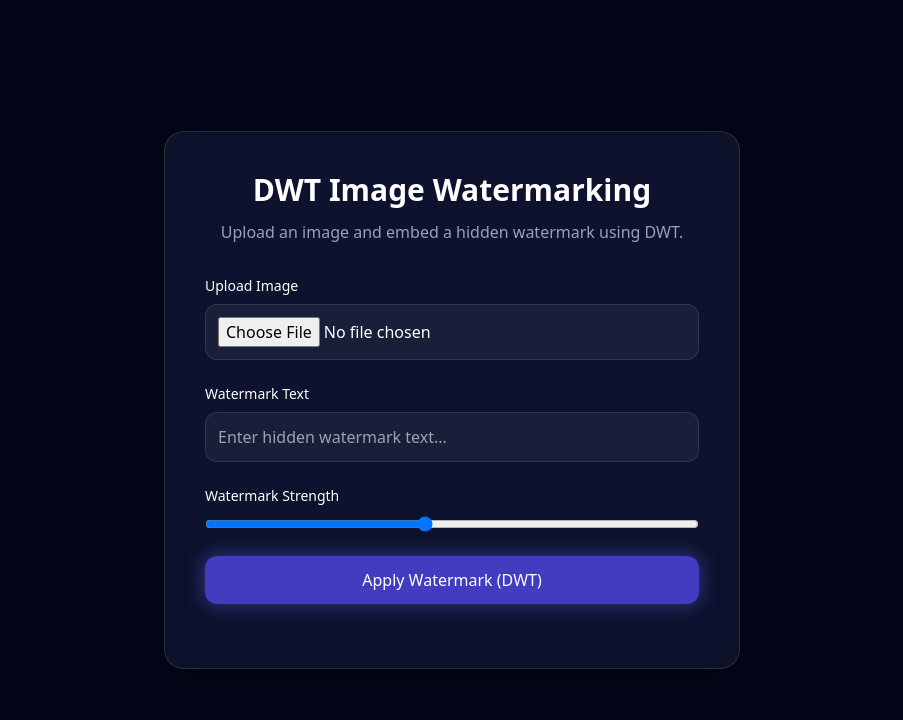
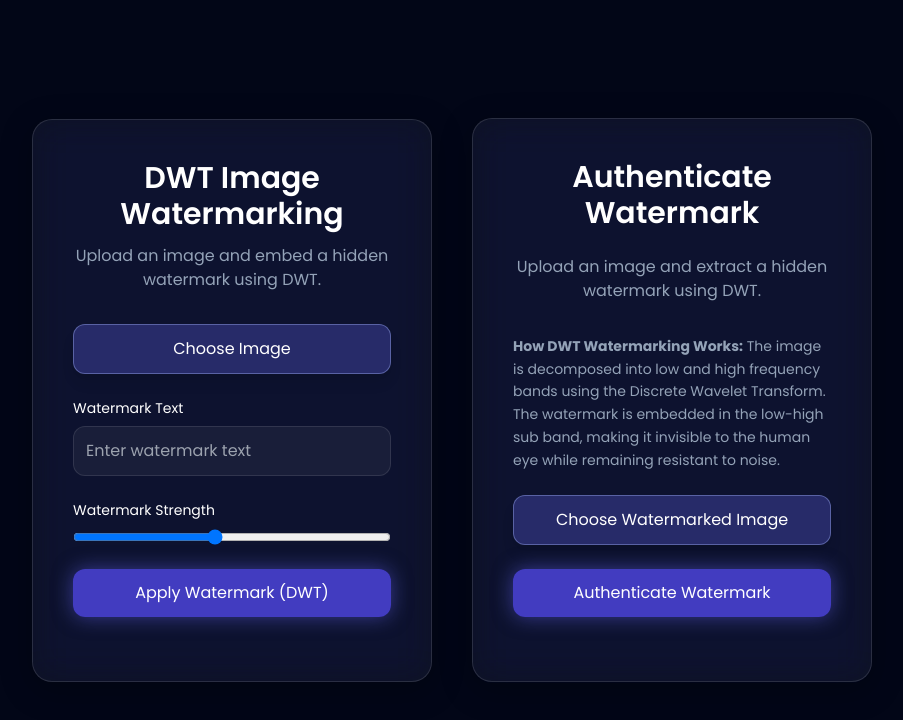
Before and after one commit to n1o5/invisible-watermarking, a plain HTML site: page index.html in a window 1280 px wide. Shown: the whole page, without its empty margins (188-1091 px from the left). Drawn offline with nearby package versions, Linux system fonts and the light colour scheme; files whose address does not match are found by name.

Commit message:
index.html

```diff
--- a/index.html
+++ b/index.html
@@ -6,8 +6,14 @@
 
   <!-- Tailwind CDN -->
   <script src="https://cdn.tailwindcss.com"></script>
+<link href="https://fonts.googleapis.com/css2?family=Poppins:wght@300;400;500;600;700&display=swap" rel="stylesheet">
 
   <style>
+      body {
+    font-family: 'Poppins', sans-serif;
+  }
+
+
     .glass {
       background: rgba(255, 255, 255, 0.05);
       backdrop-filter: blur(18px) saturate(180%);
@@ -16,14 +22,28 @@
       box-shadow: 0 8px 32px rgba(0, 0, 0, 0.25);
     }
 
+    @keyframes shake {
+      0%, 100% { transform: translateX(0); }
+      20% { transform: translateX(-6px); }
+      40% { transform: translateX(6px); }
+      60% { transform: translateX(-4px); }
+      80% { transform: translateX(4px); }
+    }
 
+    .shake {
+      animation: shake 0.3s ease-in-out;
+    }
   </style>
+
 </head>
 
 <body class="min-h-screen bg-slate-950 text-white">
 
-  <main class="flex justify-center items-center min-h-screen px-4">
-    <div class="glass p-10 max-w-xl w-full">
+  <!-- OUTER FLEX CONTAINER -->
+  <main class="min-h-screen px-4 flex justify-center items-center gap-10">
+
+    <!-- LEFT PANEL — EMBEDDING -->
+    <div id="embedCard" class="glass p-10 w-[400px]">
 
       <h1 class="text-3xl font-semibold mb-3 text-center">
         DWT Image Watermarking
@@ -33,20 +53,27 @@
       </p>
 
       <!-- Upload -->
-      <label class="block text-sm mb-2">Upload Image</label>
-      <input id="imageInput" type="file" accept="image/*"
-             class="w-full p-3 rounded-xl bg-white/5 border border-white/10 mb-6">
+      <label for="imageInput"
+       class="cursor-pointer w-full block text-center py-3 rounded-xl
+              bg-indigo-500/30 border border-indigo-300/40 text-white
+              hover:bg-indigo-500/50 transition shadow-lg mb-6">
+        Choose Image
+      </label>
+      <input id="imageInput" type="file" accept="image/*" class="hidden">
 
       <!-- Watermark text -->
       <label class="block text-sm mb-2">Watermark Text</label>
       <input id="wmText" type="text"
-             placeholder="Enter hidden watermark text..."
+             placeholder="Enter watermark text"
              class="w-full p-3 rounded-xl bg-white/5 border border-white/10 mb-6">
 
       <!-- Strength -->
       <label class="block text-sm mb-2">Watermark Strength </label>
       <input id="alpha" type="range" min="1" max="10" value="5"
              class="w-full mb-6">
+
+      <!-- Error message -->
+      <p id="embedError" class="text-red-400 text-sm font-medium mb-4 hidden"></p>
 
       <!-- Apply Button -->
       <button id="applyBtn"
@@ -68,6 +95,54 @@
       </div>
 
     </div>
+
+    <!-- RIGHT PANEL — AUTHENTICATION -->
+    <div id="authCard" class="glass p-10 w-[400px] flex flex-col justify-between">
+
+      <div>
+        <h2 class="text-3xl font-semibold mb-6 text-center">Authenticate Watermark</h2>
+        <p class="text-slate-400 mb-8 text-center">
+          Upload an image and extract a hidden watermark using DWT.
+        </p>
+
+        <!-- DWT INFORMATION BLOCK -->
+        <div id="authInfo" class="text-slate-400 text-sm leading-relaxed mb-6">
+          <p class="mb-2">
+            <strong>How DWT Watermarking Works:</strong>
+            The image is decomposed into low and high frequency bands using the
+            Discrete Wavelet Transform. The watermark is embedded in the low-high sub band,
+            making it invisible to the human eye while remaining resistant to noise.
+          </p>
+
+        </div>
+
+        <!-- Upload for authentication -->
+        <label for="authImage"
+         class="cursor-pointer w-full block text-center py-3 rounded-xl
+                bg-indigo-500/30 border border-indigo-300/40 text-white
+                hover:bg-indigo-500/50 transition shadow-lg mb-6">
+          Choose Watermarked Image
+        </label>
+
+        <input id="authImage" type="file" accept="image/*" class="hidden">
+
+      </div>
+
+      <!-- Error -->
+      <p id="authError" class="text-red-400 text-sm font-medium mb-4 hidden"></p>
+
+      <div>
+        <button id="authBtn"
+                class="w-full py-3 bg-indigo-600/80 rounded-xl hover:bg-indigo-600
+                       shadow-[0_0_20px_rgba(99,102,241,0.5)] mb-6 transition">
+          Authenticate Watermark
+        </button>
+
+        <p id="authResult" class="text-center text-lg font-semibold"></p>
+      </div>
+
+    </div>
+
   </main>
 
 <script src="/static/script.js"></script>
```
